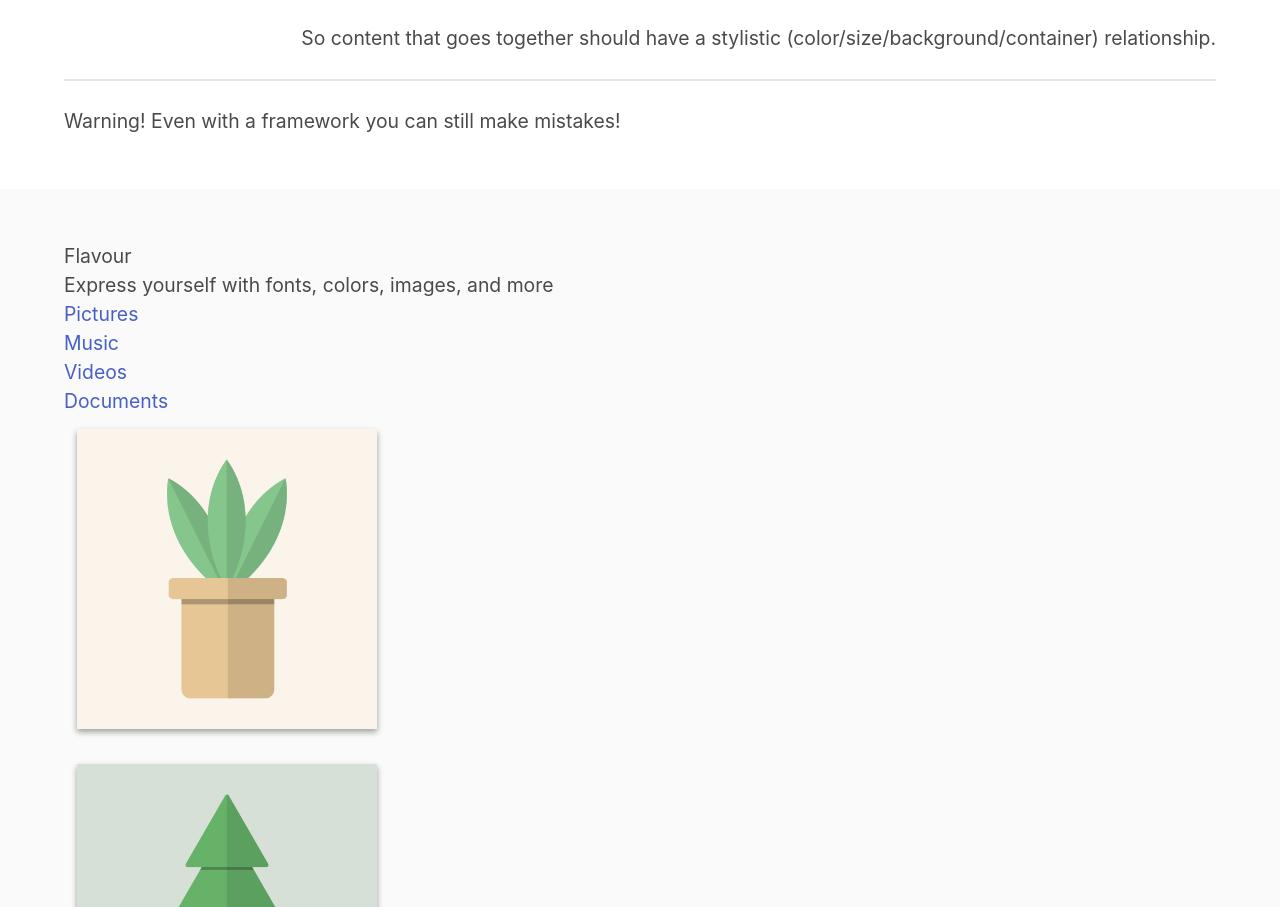
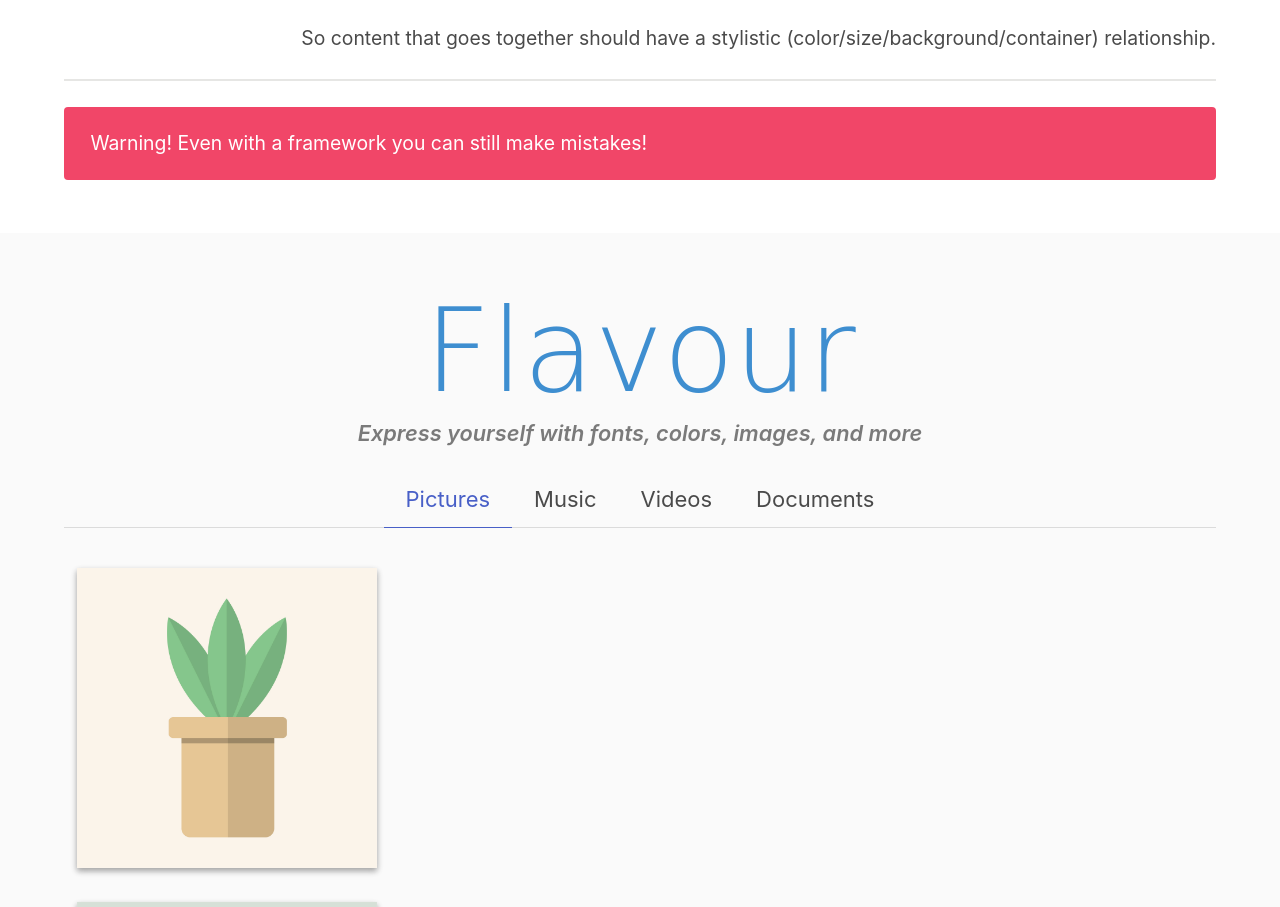
Before and after one commit to jdmar3-comp426/a02-Aubriebarnhart, a website: page index.html in a window 1280 px wide. Shown: the part 2061-2968 px from the top of the page. Drawn offline with nearby package versions, Linux system fonts and the light colour scheme; a web font is replaced by a local one.

Commit message:
gotten to the picture class under the bottom tabs

```diff
--- a/index.html
+++ b/index.html
@@ -80,20 +80,20 @@
 	    </p>
         </div>
         <hr>
-        <div class="">
+        <div class="notification is-danger">
             <p><span class="">Warning! </span>Even with a framework you can still make mistakes!</p>
         </div>
     </div>
 </section>
 <section class="section">
     <div class="container">
-        <div class="">
-            <h1 class="">Flavour</h1>
-            <h5 class="">Express yourself with fonts, colors, images, and more</h5>
+        <div class="content has-text-centered">
+            <h1 class="title has-text-info is-family-secondary">Flavour</h1>
+            <h5 class="subtitle has-text-grey is-italic">Express yourself with fonts, colors, images, and more</h5>
         </div>
-        <div class="">
+        <div class="tabs is-medium is-centered">
             <ul>
-                <li class=""><a>Pictures</a></li>
+                <li class="is-active"><a>Pictures</a></li>
                 <li><a>Music</a></li>
                 <li><a>Videos</a></li>
                 <li><a>Documents</a></li>
```
